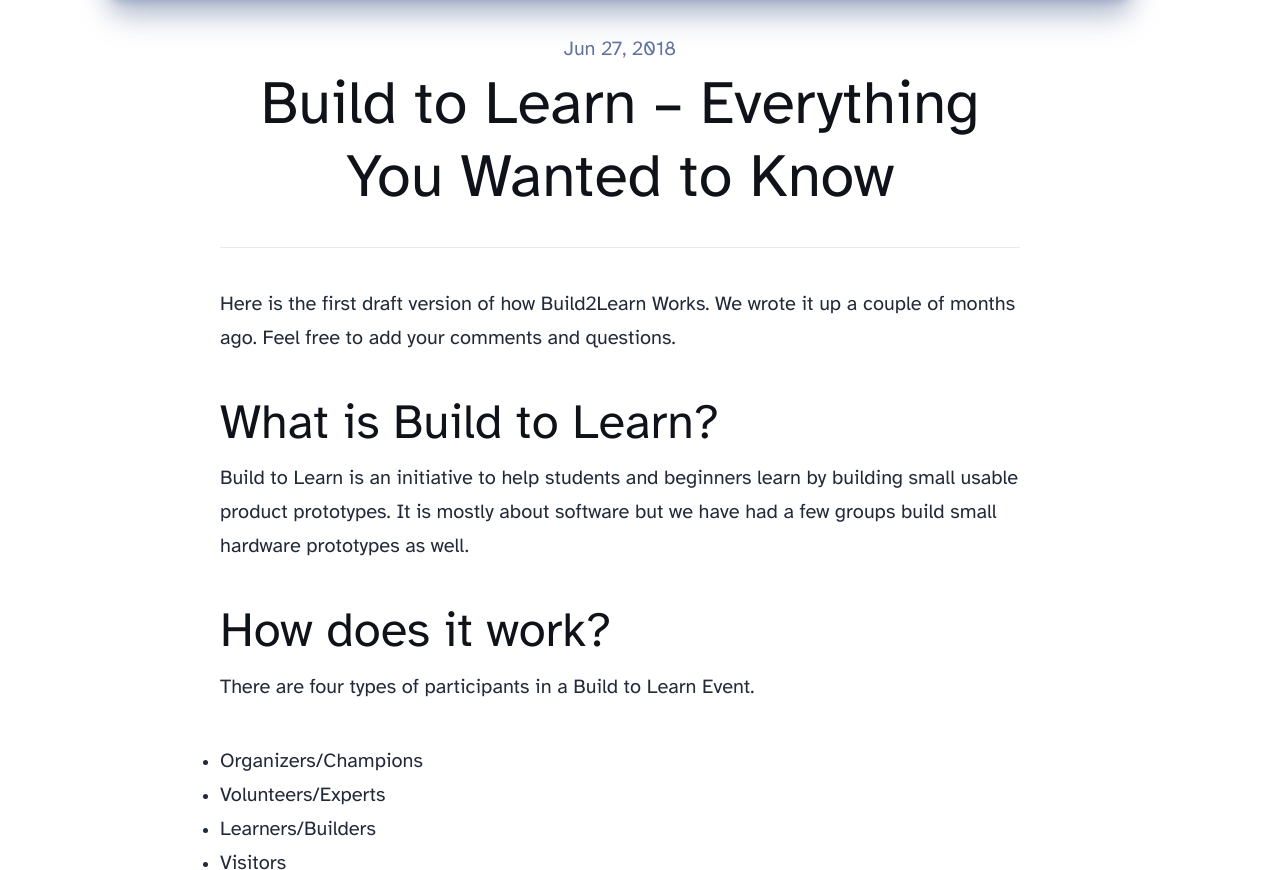
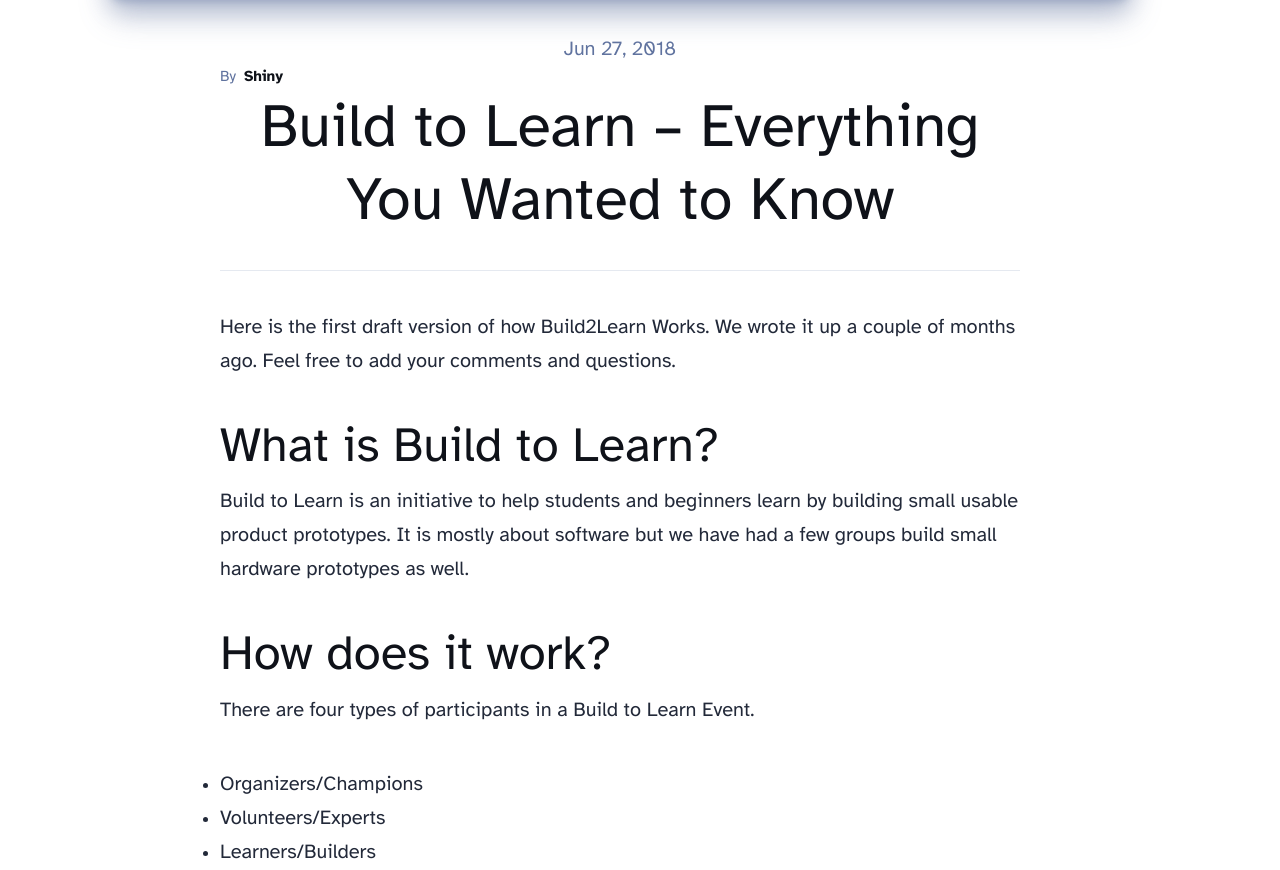
Before and after one commit to build2learn-in/build2learn, an Astro site: page /blog/build-to-learn-everything-you-wanted-to-know in a window 1280 px wide. Shown: the part 870-1740 px from the top of the page. Built offline with nearby package versions, Linux system fonts and the light colour scheme; Astro itself is replaced by a stand-in of ours; some packages are replaced by stand-ins of ours.

Commit message:
fix: updated the blog author in yaml

```diff
--- a/package.json
+++ b/package.json
@@ -22,7 +22,8 @@
     "@astrojs/tailwind": "^6.0.2",
     "@astrojs/ts-plugin": "^1.10.4",
     "@tailwindcss/vite": "^4.1.14",
-    "astro": "^5.14.1"
+    "astro": "^5.14.1",
+    "yaml": "^2.8.1"
   },
   "devDependencies": {
     "@commitlint/cli": "^20.1.0",
--- /dev/null
+++ b/src/components/BlogAuthor.astro
@@ -0,0 +1,73 @@
+---
+import { getAuthors } from '../utils/authors';
+
+interface Props {
+  authorKeys: string[];
+}
+
+const { authorKeys } = Astro.props;
+const authors = getAuthors(authorKeys);
+---
+
+<div class="blog-authors">
+  <span class="author-label">By</span>
+  {
+    authors.map((author, index) => (
+      <>
+        <a
+          href={author.githubUrl}
+          target="_blank"
+          rel="noopener noreferrer"
+          class="author-link"
+          title={`Visit ${author.displayName}'s GitHub profile`}
+        >
+          {author.displayName}
+        </a>
+        {index < authors.length - 1 && <span class="author-separator">, </span>}
+      </>
+    ))
+  }
+</div>
+
+<style>
+  .blog-authors {
+    display: flex;
+    align-items: center;
+    flex-wrap: wrap;
+    gap: 0.25rem;
+    margin: 0.5rem 0;
+    font-size: 0.95rem;
+    color: rgb(var(--gray));
+  }
+
+  .author-label {
+    font-weight: 500;
+    margin-right: 0.25rem;
+  }
+
+  .author-link {
+    color: rgb(var(--black));
+    text-decoration: none;
+    font-weight: 600;
+    transition: color 0.2s ease;
+  }
+
+  .author-link:hover {
+    color: rgb(var(--accent));
+    text-decoration: underline;
+  }
+
+  .author-separator {
+    color: rgb(var(--gray));
+  }
+
+  @media (prefers-color-scheme: dark) {
+    .author-link {
+      color: rgb(var(--white));
+    }
+
+    .author-link:hover {
+      color: rgb(var(--accent));
+    }
+  }
+</style>
--- a/src/content.config.ts
+++ b/src/content.config.ts
@@ -13,6 +13,8 @@
     updatedDate: z.coerce.date().optional(),
     heroImage: z.string().optional(),
     tags: z.array(z.string()),
+    // Array of author keys, defaults to ['build2learn'] if not specified
+    authors: z.array(z.string()).default(['build2learn']),
   }),
 });
 
--- /dev/null
+++ b/src/data/authors.yaml
@@ -0,0 +1,27 @@
+# Blog Authors Database
+# Add new authors here with their GitHub username and display name
+
+build2learn:
+  displayName: "Build2Learn"
+  githubUsername: "build2learn"
+  bio: "A community-led initiative for builders and learners"
+
+bhavani:
+  displayName: "Bhavani Ravi"
+  githubUsername: "bhavaniravi"
+  bio: "Tech enthusiast and community builder"
+
+shiny:
+  displayName: "Shiny"
+  githubUsername: "shiny"
+  bio: "Community organizer and developer"
+
+dorai:
+  displayName: "Dorai Thodla"
+  githubUsername: "dorait"
+  bio: "Founder of Build2Learn community"
+
+admin:
+  displayName: "Build2Learn Admin"
+  githubUsername: "build2learn"
+  bio: "Build2Learn administrative account"
--- a/src/layouts/BlogPost.astro
+++ b/src/layouts/BlogPost.astro
@@ -5,10 +5,11 @@
 import Footer from '../components/Footer.astro';
 import FormattedDate from '../components/FormattedDate.astro';
 import SocialShareButtons from '../components/SocialShareButtons.astro';
+import BlogAuthor from '../components/BlogAuthor.astro';
 
 type Props = CollectionEntry<'blog'>['data'];
 
-const { title, description, pubDate, updatedDate, heroImage, tags } =
+const { title, description, pubDate, updatedDate, heroImage, tags, authors } =
   Astro.props;
 ---
 
@@ -73,6 +74,7 @@
                 )
               }
             </div>
+            <BlogAuthor authorKeys={authors} />
             <h1>{title}</h1>
             <hr />
           </div>
--- /dev/null
+++ b/src/utils/authors.ts
@@ -0,0 +1,99 @@
+import fs from 'fs';
+import path from 'path';
+import yaml from 'yaml';
+
+/**
+ * Author interface defining the structure of author data
+ */
+export interface Author {
+  displayName: string;
+  githubUsername: string;
+  bio?: string;
+  githubUrl: string; // Generated from githubUsername
+}
+
+/**
+ * Raw author data from YAML file (before processing)
+ */
+interface RawAuthor {
+  displayName: string;
+  githubUsername: string;
+  bio?: string;
+}
+
+/**
+ * Cache for loaded authors to avoid repeated file reads
+ */
+let authorsCache: Record<string, RawAuthor> | null = null;
+
+/**
+ * Loads all authors from the authors.yaml file
+ * @returns Record of author keys to author data
+ */
+function loadAuthors(): Record<string, RawAuthor> {
+  if (authorsCache) {
+    return authorsCache;
+  }
+
+  try {
+    const authorsPath = path.join(process.cwd(), 'src/data/authors.yaml');
+    const fileContents = fs.readFileSync(authorsPath, 'utf8');
+    authorsCache = yaml.parse(fileContents);
+    return authorsCache || {};
+  } catch (error) {
+    console.error('Error loading authors.yaml:', error);
+    return {};
+  }
+}
+
+/**
+ * Gets a single author by their key
+ * @param authorKey - The key of the author (e.g., 'bhavani', 'build2learn')
+ * @returns Author object with all details including generated githubUrl
+ */
+export function getAuthor(authorKey: string): Author {
+  const authors = loadAuthors();
+  const rawAuthor = authors[authorKey];
+
+  if (!rawAuthor) {
+    // Return a fallback author if not found
+    console.warn(`Author "${authorKey}" not found in authors.yaml`);
+    return {
+      displayName: authorKey,
+      githubUsername: authorKey,
+      githubUrl: `https://github.com/${authorKey}`,
+    };
+  }
+
+  return {
+    ...rawAuthor,
+    githubUrl: `https://github.com/${rawAuthor.githubUsername}`,
+  };
+}
+
+/**
+ * Gets multiple authors by their keys
+ * @param authorKeys - Array of author keys
+ * @returns Array of Author objects
+ */
+export function getAuthors(authorKeys: string[]): Author[] {
+  return authorKeys.map((key) => getAuthor(key));
+}
+
+/**
+ * Gets all available authors
+ * @returns Record of all authors
+ */
+export function getAllAuthors(): Record<string, Author> {
+  const authors = loadAuthors();
+  const result: Record<string, Author> = {};
+
+  for (const [key, rawAuthor] of Object.entries(authors)) {
+    result[key] = {
+      ...rawAuthor,
+      githubUrl: `https://github.com/${rawAuthor.githubUsername}`,
+    };
+  }
+
+  return result;
+}
```
Also changed, not shown: pnpm-lock.yaml.
